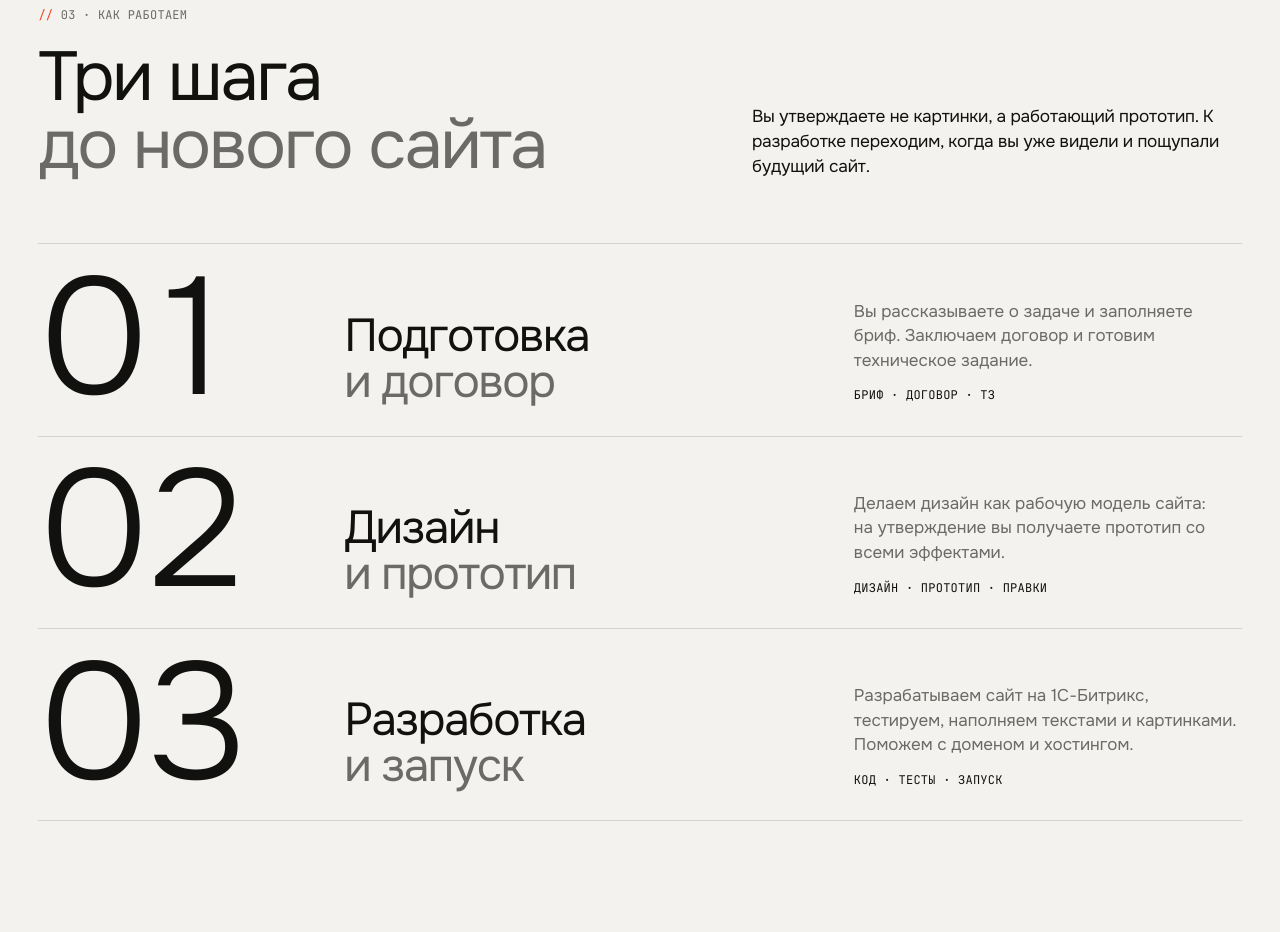
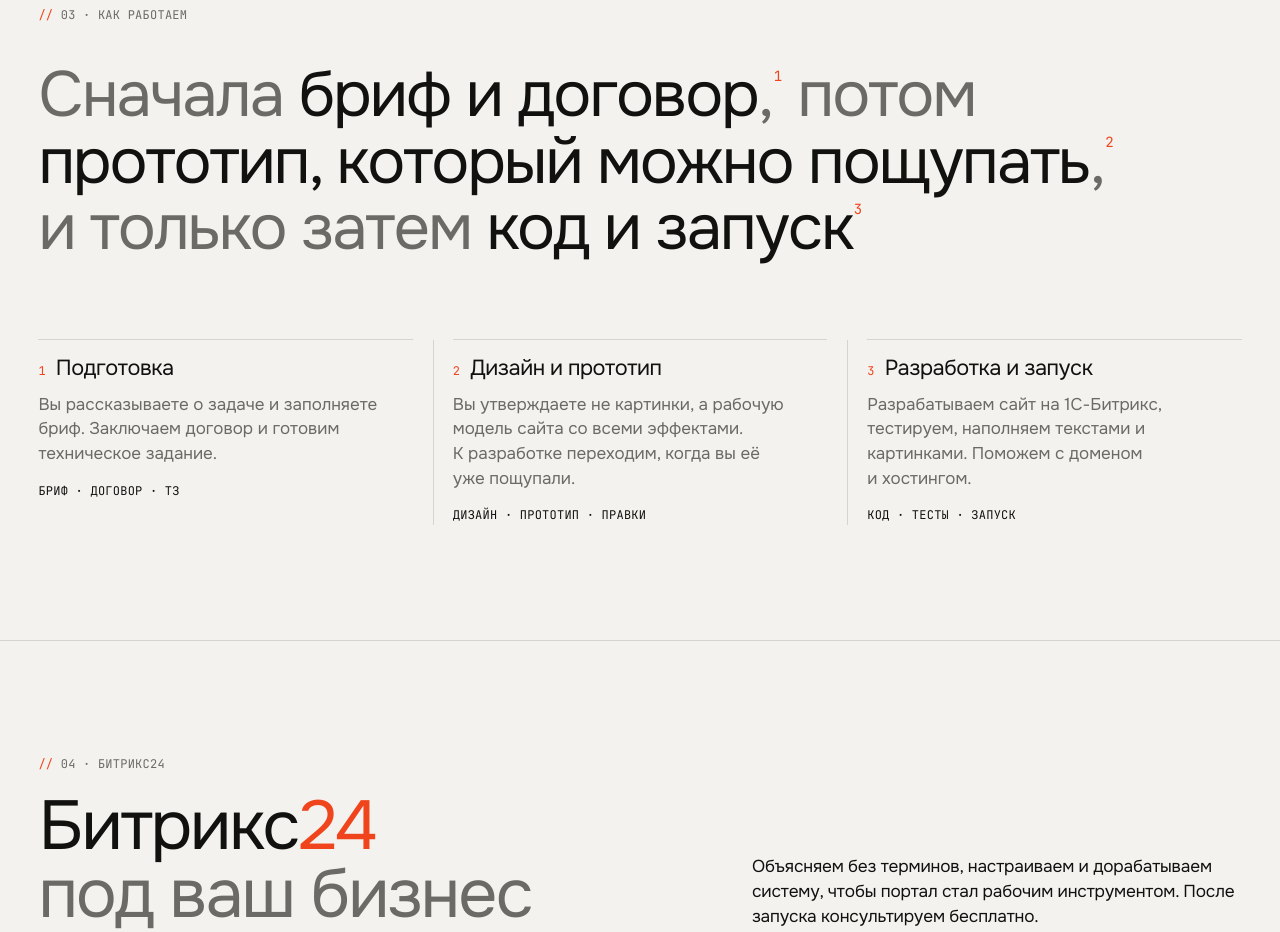
Before and after one commit to Ivanweb1/designcodes, a plain HTML site: page prototype/home.html in a window 1280 px wide. Shown: the part 2720-3652 px from the top of the page. Drawn offline with Linux system fonts and the light colour scheme.

Commit message:
Home: process as one phrase with footnotes instead of big numbers
Co-Authored-By: Claude Opus 5.5 <noreply@anthropic.com>

```diff
--- a/prototype/home.html
+++ b/prototype/home.html
@@ -469,39 +469,38 @@
     .sec-lead { font-size: 15px; margin-top: 16px; }
   }
 
-  /* ---------- 03 Как работаем: типографическая таблица — огромный номер · название · описание ---------- */
-  .steps { border-top: 1px solid var(--line); counter-reset: none; }
-  .step {
-    display: grid; grid-template-columns: repeat(12, 1fr); column-gap: 20px; align-items: end;
-    padding: clamp(20px, 2.4vw, 32px) 0; border-bottom: 1px solid var(--line);
+  /* ---------- 03 Как работаем: одна фраза со сносками (редакционная вёрстка, реф. JH Editorial, Swiss Website Design) ---------- */
+  .phrase {
+    margin: 0 0 clamp(48px, 6vw, 96px); max-width: 17em;
+    font-weight: var(--tw); font-size: clamp(34px, 5vw, 92px); line-height: 1.04; letter-spacing: var(--tls);
   }
-  .step-num {
-    grid-column: 1 / 4; align-self: start;
-    font-weight: 300; font-size: clamp(88px, 13vw, 240px); line-height: .78; letter-spacing: -0.06em;
-    font-variant-numeric: tabular-nums;
-    transition: color .25s;
+  .phrase .dim { color: var(--muted); }
+  .phrase .ph { transition: color .2s; }
+  .phrase sup {
+    font-family: var(--mono); font-weight: 400; font-size: max(.22em, 11px); letter-spacing: 0;
+    color: var(--accent); vertical-align: top; position: relative; top: .45em; margin-left: .08em;
   }
-  .step h3 {
-    grid-column: 4 / 9; margin: 0;
-    font-weight: var(--tw); font-size: clamp(30px, 3.6vw, 64px); line-height: 1; letter-spacing: var(--tls);
-  }
-  .step h3 .dim { display: block; color: var(--muted); }
-  .step-text { grid-column: 9 / 13; }
-  .step-text p { margin: 0; color: var(--muted); }
-  .step-text .mono { display: block; margin-top: 14px; color: var(--ink); }
-  .step:hover .step-num { color: var(--accent); }
-  @media (max-width: 960px) {
-    .step { row-gap: 16px; }
-    .step-num { grid-column: 1 / 5; grid-row: 1 / 3; }
-    .step h3 { grid-column: 5 / 13; }
-    .step-text { grid-column: 5 / 13; }
+  .process-label { display: block; color: var(--muted); margin-bottom: clamp(28px, 3vw, 44px); }
+  .notes { display: grid; grid-template-columns: repeat(3, 1fr); column-gap: 40px; margin: 0; padding: 0; list-style: none; }
+  .note { position: relative; padding-top: 16px; border-top: 1px solid var(--line); }
+  .note + .note::before { content: ""; position: absolute; left: -20px; top: 0; bottom: 0; width: 1px; background: var(--line); }
+  .note-head { display: flex; align-items: baseline; gap: 10px; }
+  .note-head .mono { color: var(--accent); }
+  .note h3 { margin: 0; font-size: clamp(20px, 1.7vw, 26px); font-weight: 400; letter-spacing: -0.02em; line-height: 1.15; }
+  .note p { margin: 12px 0 0; color: var(--muted); max-width: 26em; }
+  .note .tags { display: block; margin-top: 16px; }
+  /* наведение на сноску подсвечивает её часть фразы */
+  #process:has(.note[data-n="1"]:hover) .ph[data-n="1"],
+  #process:has(.note[data-n="2"]:hover) .ph[data-n="2"],
+  #process:has(.note[data-n="3"]:hover) .ph[data-n="3"] { color: var(--accent); }
+  @media (max-width: 860px) {
+    .notes { grid-template-columns: 1fr; }
+    .note { padding: 16px 0 22px; }
+    .note + .note::before { display: none; }
   }
   @media (max-width: 560px) {
-    .step { grid-template-columns: 1fr; padding: 18px 0 22px; }
-    .step-num, .step h3, .step-text { grid-column: 1; grid-row: auto; }
-    .step-num { font-size: 72px; margin-bottom: 4px; }
-    .step h3 { font-size: 26px; }
-    .step-text p { font-size: 15px; }
+    .phrase { font-size: 30px; margin-bottom: 36px; }
+    .note p { font-size: 15px; }
   }
 
   /* ---------- 04 Битрикс24: нумерованный аккордеон с тегами (реф. Boulevard, GP Industrial) ---------- */
@@ -844,37 +843,26 @@
   </section>
 
   <section class="sec" id="process" aria-labelledby="process-title">
-    <div class="sec-head">
-      <span class="sec-label mono"><span class="cm">//</span> 03 · как работаем</span>
-      <h2 class="sec-title" id="process-title">Три шага <span class="l dim">до&nbsp;нового сайта</span></h2>
-      <p class="sec-lead">Вы утверждаете не картинки, а работающий прототип. К разработке переходим, когда вы уже видели и пощупали будущий сайт.</p>
-    </div>
-    <div class="steps">
-      <div class="step">
-        <span class="step-num" aria-hidden="true">01</span>
-        <h3>Подготовка <span class="dim">и&nbsp;договор</span></h3>
-        <div class="step-text">
-          <p>Вы рассказываете о задаче и заполняете бриф. Заключаем договор и готовим техническое задание.</p>
-          <span class="mono">бриф · договор · ТЗ</span>
-        </div>
-      </div>
-      <div class="step">
-        <span class="step-num" aria-hidden="true">02</span>
-        <h3>Дизайн <span class="dim">и&nbsp;прототип</span></h3>
-        <div class="step-text">
-          <p>Делаем дизайн как рабочую модель сайта: на утверждение вы получаете прототип со всеми эффектами.</p>
-          <span class="mono">дизайн · прототип · правки</span>
-        </div>
-      </div>
-      <div class="step">
-        <span class="step-num" aria-hidden="true">03</span>
-        <h3>Разработка <span class="dim">и&nbsp;запуск</span></h3>
-        <div class="step-text">
-          <p>Разрабатываем сайт на 1С-Битрикс, тестируем, наполняем текстами и картинками. Поможем с доменом и хостингом.</p>
-          <span class="mono">код · тесты · запуск</span>
-        </div>
-      </div>
-    </div>
+    <span class="sec-label mono process-label"><span class="cm">//</span> 03 · как работаем</span>
+    <h2 class="visually-hidden" id="process-title">Как мы работаем</h2>
+    <p class="phrase"><span class="dim">Сначала</span> <span class="ph" data-n="1">бриф и&nbsp;договор</span><span class="dim">,</span><sup>1</sup> <span class="dim">потом</span> <span class="ph" data-n="2">прототип, который можно пощупать</span><span class="dim">,</span><sup>2</sup> <span class="dim">и&nbsp;только затем</span> <span class="ph" data-n="3">код и&nbsp;запуск</span><sup>3</sup></p>
+    <ol class="notes">
+      <li class="note" data-n="1">
+        <div class="note-head"><span class="mono">1</span><h3>Подготовка</h3></div>
+        <p>Вы рассказываете о задаче и заполняете бриф. Заключаем договор и готовим техническое задание.</p>
+        <span class="tags mono">бриф · договор · ТЗ</span>
+      </li>
+      <li class="note" data-n="2">
+        <div class="note-head"><span class="mono">2</span><h3>Дизайн и прототип</h3></div>
+        <p>Вы утверждаете не картинки, а рабочую модель сайта со всеми эффектами. К разработке переходим, когда вы её уже пощупали.</p>
+        <span class="tags mono">дизайн · прототип · правки</span>
+      </li>
+      <li class="note" data-n="3">
+        <div class="note-head"><span class="mono">3</span><h3>Разработка и запуск</h3></div>
+        <p>Разрабатываем сайт на 1С-Битрикс, тестируем, наполняем текстами и картинками. Поможем с доменом и хостингом.</p>
+        <span class="tags mono">код · тесты · запуск</span>
+      </li>
+    </ol>
   </section>
 
   <section class="sec" id="bitrix24" aria-labelledby="b24-title">
```
